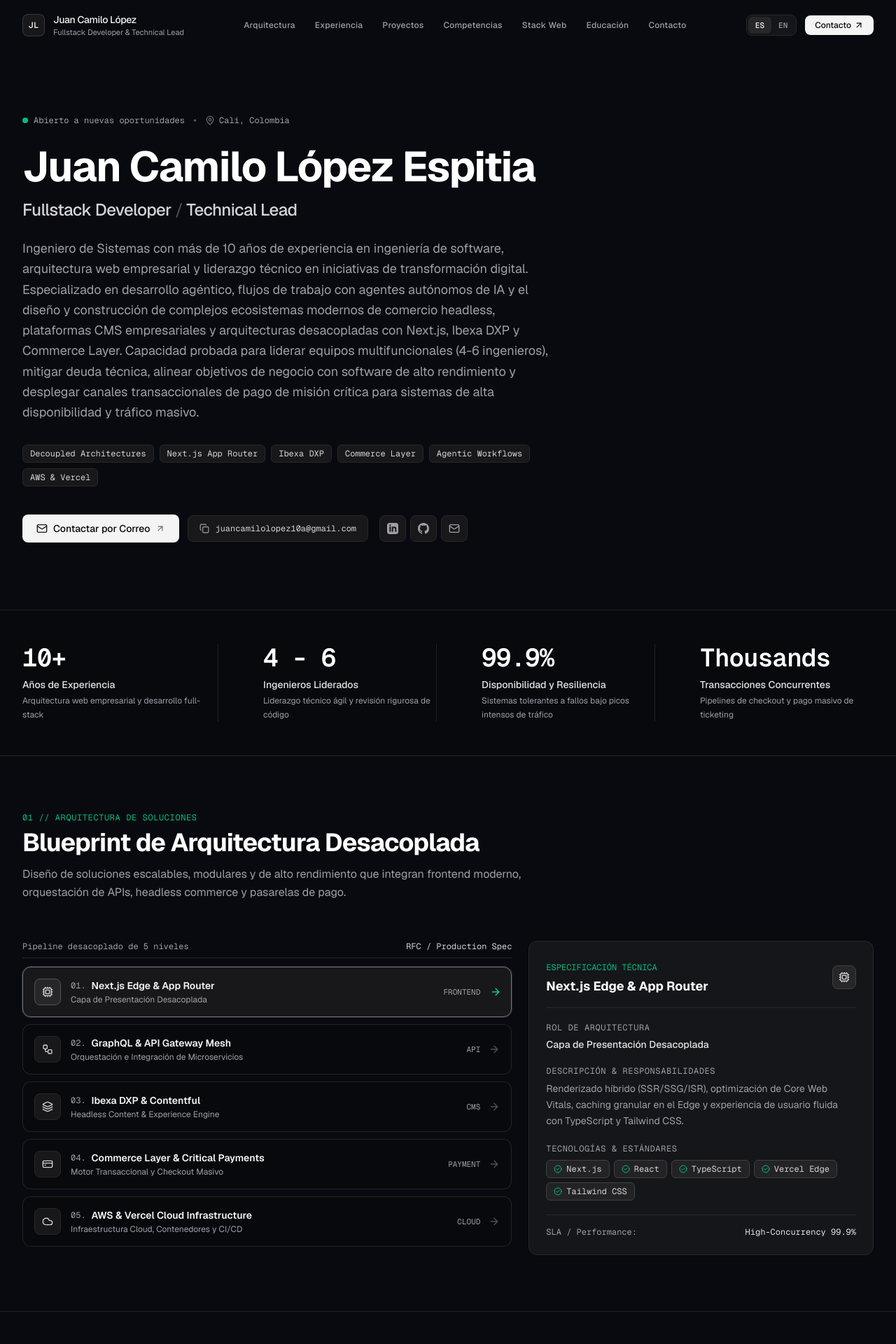
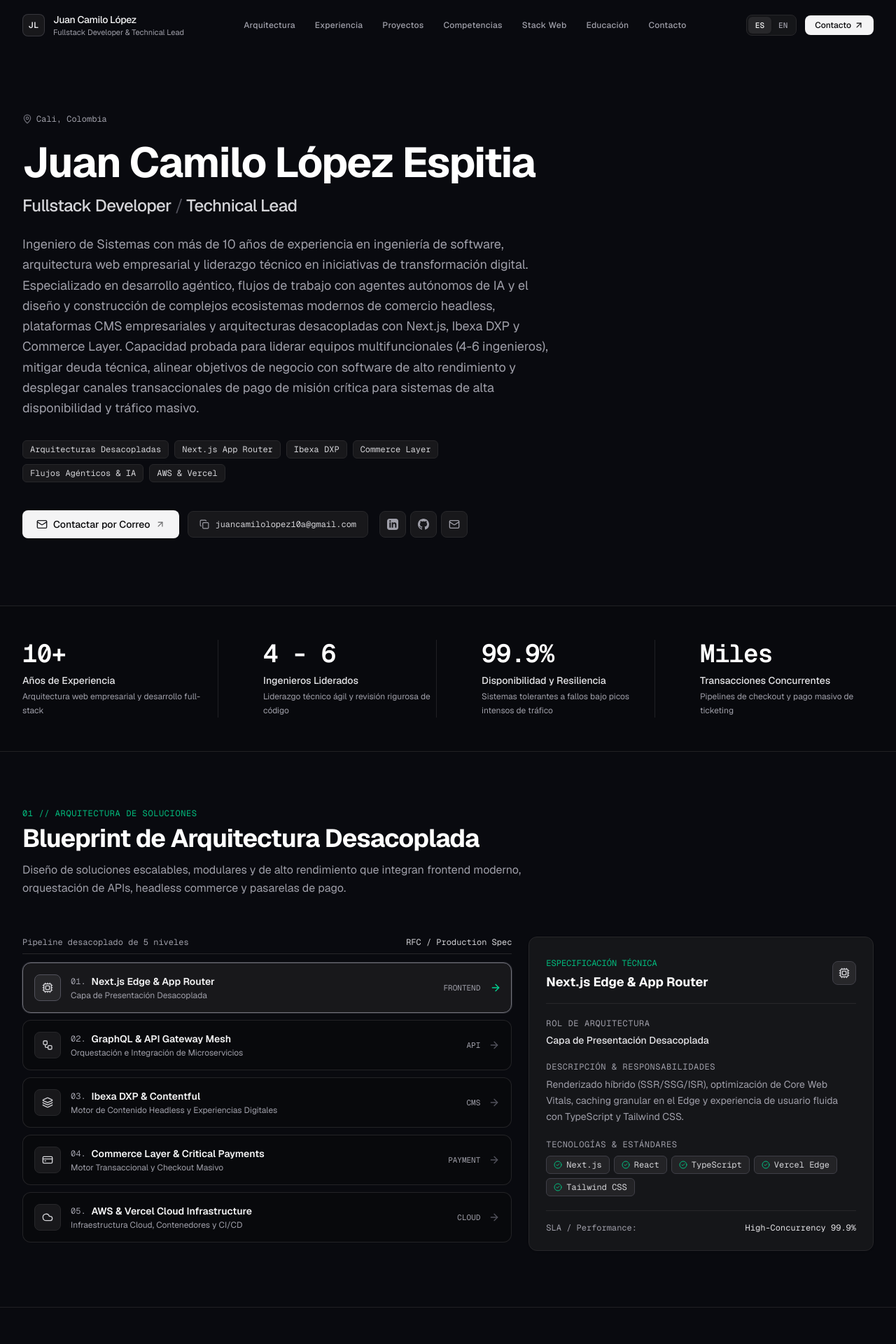
Before and after one commit to jc9218/Portafolio, a Next.js app: page / in a window 1280 px wide. Shown: the top 1920 px of the page at 70% size. Built offline with nearby package versions, Linux system fonts and the light colour scheme.

Commit message:
fix(i18n): translate role titles & metrics to Spanish, remove open to work badge

```diff
--- a/src/components/Hero.tsx
+++ b/src/components/Hero.tsx
@@ -27,17 +27,10 @@
     <section className="relative pt-32 pb-16 md:pt-40 md:pb-24 border-b border-zinc-800/80">
       <div className="max-w-7xl mx-auto px-4 sm:px-6 lg:px-8">
         <div className="max-w-3xl">
-          {/* Status & Location line */}
-          <div className="flex flex-wrap items-center gap-3 mb-6">
-            <div className="inline-flex items-center gap-2 text-xs text-zinc-400 font-mono">
-              <span className="w-2 h-2 rounded-full bg-emerald-500" />
-              <span>{personal.statusBadge[language]}</span>
-            </div>
-            <span className="text-zinc-600 hidden sm:inline">•</span>
-            <div className="inline-flex items-center gap-1.5 text-xs text-zinc-400 font-mono">
-              <MapPin className="w-3.5 h-3.5 text-zinc-500" />
-              <span>{personal.location}</span>
-            </div>
+          {/* Location line */}
+          <div className="inline-flex items-center gap-1.5 text-xs text-zinc-400 font-mono mb-6">
+            <MapPin className="w-3.5 h-3.5 text-zinc-500" />
+            <span>{personal.location}</span>
           </div>
 
           {/* Name */}
@@ -58,11 +51,11 @@
           {/* Key tags */}
           <div className="flex flex-wrap gap-2 mb-10">
             {[
-              "Decoupled Architectures",
+              language === "es" ? "Arquitecturas Desacopladas" : "Decoupled Architectures",
               "Next.js App Router",
               "Ibexa DXP",
               "Commerce Layer",
-              "Agentic Workflows",
+              language === "es" ? "Flujos Agénticos & IA" : "Agentic Workflows & AI",
               "AWS & Vercel",
             ].map((tag) => (
               <span
--- a/src/components/Metrics.tsx
+++ b/src/components/Metrics.tsx
@@ -18,7 +18,7 @@
               className={`${index > 0 ? "pt-6 md:pt-0 md:pl-8" : ""}`}
             >
               <div className="text-3xl sm:text-4xl font-semibold text-white font-mono tracking-tight mb-2">
-                {metric.value}
+                {typeof metric.value === "string" ? metric.value : metric.value[language]}
               </div>
               <h3 className="text-sm font-medium text-zinc-200 mb-1">
                 {metric.label[language]}
--- a/src/data/portfolio.ts
+++ b/src/data/portfolio.ts
@@ -119,10 +119,6 @@
     linkedin: "https://linkedin.com/in/juan-camilo-lopez-espitia",
     github: "https://github.com/jc9218",
     whatsapp: "https://wa.me/573162438345",
-    statusBadge: {
-      es: "Abierto a nuevas oportunidades",
-      en: "Open to new opportunities",
-    },
     summary: {
       es: "Ingeniero de Sistemas con más de 10 años de experiencia en ingeniería de software, arquitectura web empresarial y liderazgo técnico en iniciativas de transformación digital. Especializado en desarrollo agéntico, flujos de trabajo con agentes autónomos de IA y el diseño y construcción de complejos ecosistemas modernos de comercio headless, plataformas CMS empresariales y arquitecturas desacopladas con Next.js, Ibexa DXP y Commerce Layer. Capacidad probada para liderar equipos multifuncionales (4-6 ingenieros), mitigar deuda técnica, alinear objetivos de negocio con software de alto rendimiento y desplegar canales transaccionales de pago de misión crítica para sistemas de alta disponibilidad y tráfico masivo.",
       en: "Systems Engineer with over 10 years of experience in software engineering, enterprise web architecture, and technical leadership for digital transformation initiatives. Specialized in agentic software development, autonomous AI coding workflows, and building complex modern headless commerce ecosystems, enterprise-grade CMS platforms, and decoupled architectures using Next.js, Ibexa DXP, and Commerce Layer. Proven ability to lead cross-functional engineering teams (4-6 developers), mitigate technical debt, align complex business goals with high-performing software design, and deploy mission-critical transactional checkout and payment pipelines for highly available, high-traffic systems.",
@@ -164,7 +160,10 @@
       },
     },
     {
-      value: "Thousands",
+      value: {
+        es: "Miles",
+        en: "Thousands",
+      },
       label: {
         es: "Transacciones Concurrentes",
         en: "Concurrent Purchases Handled",
@@ -218,7 +217,7 @@
         id: "headless-cms",
         name: "Ibexa DXP & Contentful",
         role: {
-          es: "Headless Content & Experience Engine",
+          es: "Motor de Contenido Headless y Experiencias Digitales",
           en: "Headless Content & Experience Engine",
         },
         description: {
@@ -319,7 +318,7 @@
       id: "aplyca",
       company: "Aplyca",
       role: {
-        es: "Technical Lead / Senior Full Stack Developer",
+        es: "Líder Técnico / Desarrollador Full Stack Senior",
         en: "Technical Lead / Senior Full Stack Developer",
       },
       period: {
@@ -411,7 +410,7 @@
       id: "asesoftware",
       company: "Asesoftware",
       role: {
-        es: "Intermediate Systems Analyst",
+        es: "Analista de Sistemas Intermedio",
         en: "Intermediate Systems Analyst",
       },
       period: {
@@ -430,7 +429,7 @@
       id: "blaucast",
       company: "Blaucast",
       role: {
-        es: "Full Stack Web Developer",
+        es: "Desarrollador Web Full Stack",
         en: "Full Stack Web Developer",
       },
       period: {
@@ -478,7 +477,7 @@
       id: "univalle",
       company: "Universidad del Valle",
       role: {
-        es: "Web Developer",
+        es: "Desarrollador Web",
         en: "Web Developer",
       },
       period: {
@@ -590,8 +589,8 @@
 
   education: {
     degree: {
-      es: "Ingeniero de Sistemas (B.S. in Systems Engineering)",
-      en: "B.S. in Systems Engineering (Ingeniero de Sistemas)",
+      es: "Ingeniero de Sistemas",
+      en: "B.S. in Systems Engineering",
     },
     institution: "Universidad del Valle",
     year: "2017",
```
